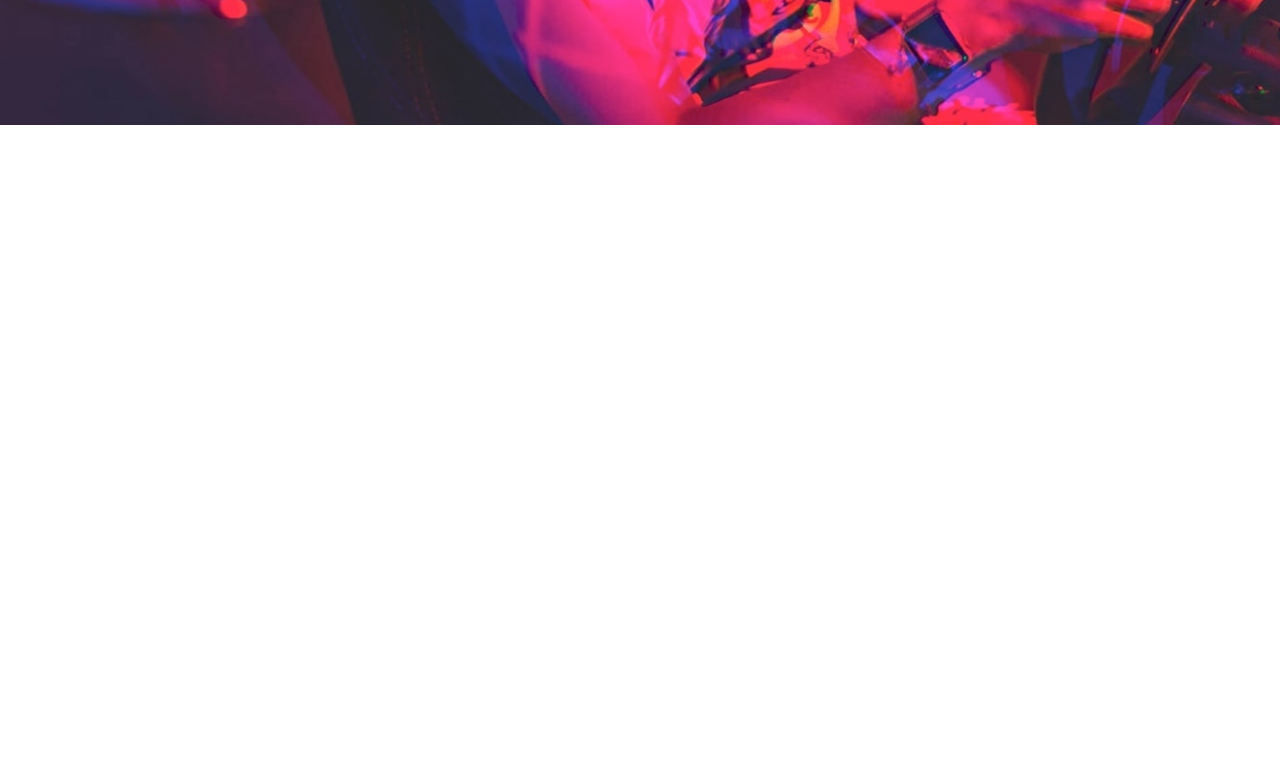
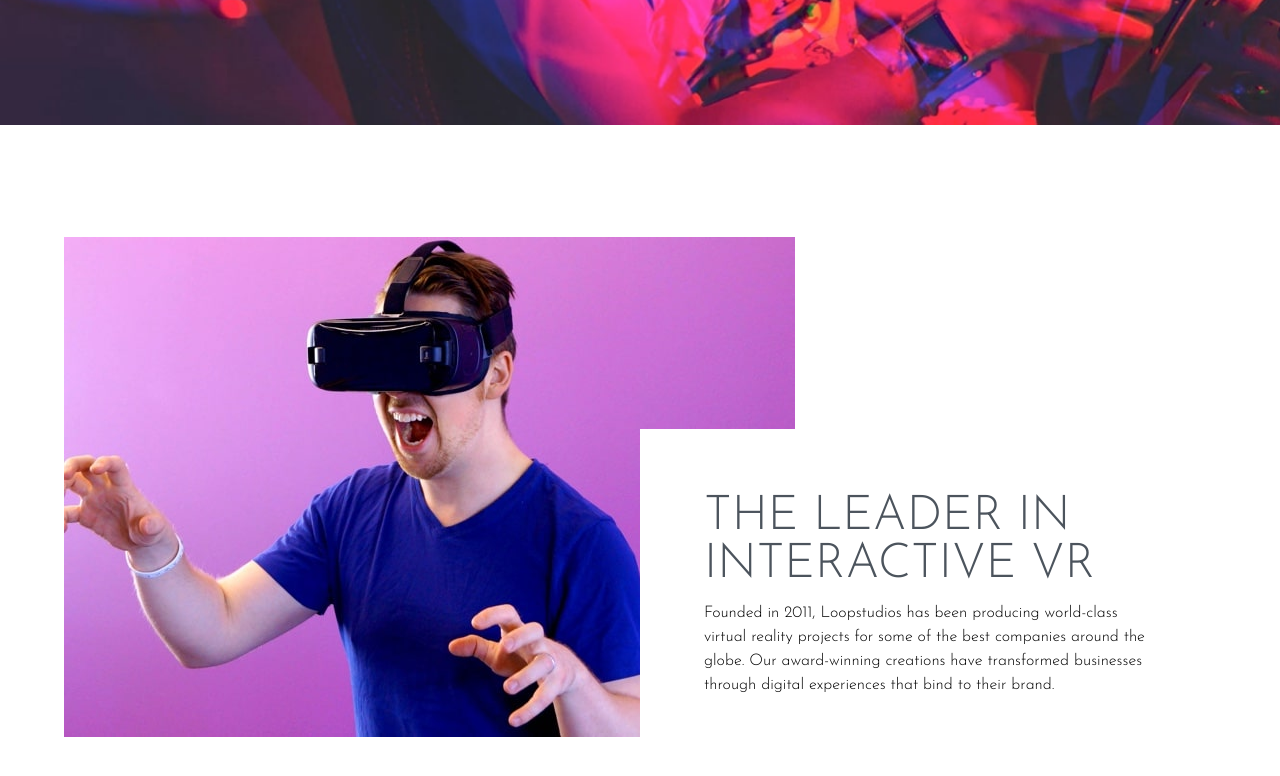
Before and after one commit to Mehedi107/Tailwind-Projects, a website: page Project-7/src/index.html in a window 1280 px wide. Shown: the part 500-1276 px from the top of the page. Before the commit the page ends 800 px from the top, so only its background shows below. Drawn offline with Linux system fonts and the light colour scheme.

Commit message:
add featured section

```diff
--- a/Project-7/package.json
+++ b/Project-7/package.json
@@ -1,4 +1,7 @@
 {
+  "scripts": {
+    "dev": "npx tailwindcss -i ./src/input.css -o ./src/output.css --watch"
+  },
   "dependencies": {
     "@tailwindcss/cli": "^4.0.13",
     "tailwindcss": "^4.0.13"
--- a/Project-7/src/index.html
+++ b/Project-7/src/index.html
@@ -69,5 +69,30 @@
         </div>
       </div>
     </section>
+
+    <!-- Section Featured -->
+    <section id="featured">
+      <div class="max-w-6xl mx-auto my-28 relative md:px-0 px-5">
+        <!-- featured image -->
+        <img src="images/desktop/image-interactive.jpg" alt="" />
+
+        <!-- featured text -->
+        <div
+          class="md:p-16 p-0 bg-white max-w-xl font-josefin md:absolute md:top-48 md:right-0 mt-8 md:mt-0"
+        >
+          <h2
+            class="text-3xl sm:text-4xl md:text-5xl uppercase text-tertiary font-light mb-3"
+          >
+            The leader in interactive VR
+          </h2>
+          <p class="font-light">
+            Founded in 2011, Loopstudios has been producing world-class virtual
+            reality projects for some of the best companies around the globe.
+            Our award-winning creations have transformed businesses through
+            digital experiences that bind to their brand.
+          </p>
+        </div>
+      </div>
+    </section>
   </body>
 </html>
```
Also changed, not shown: Project-7/src/output.css.
